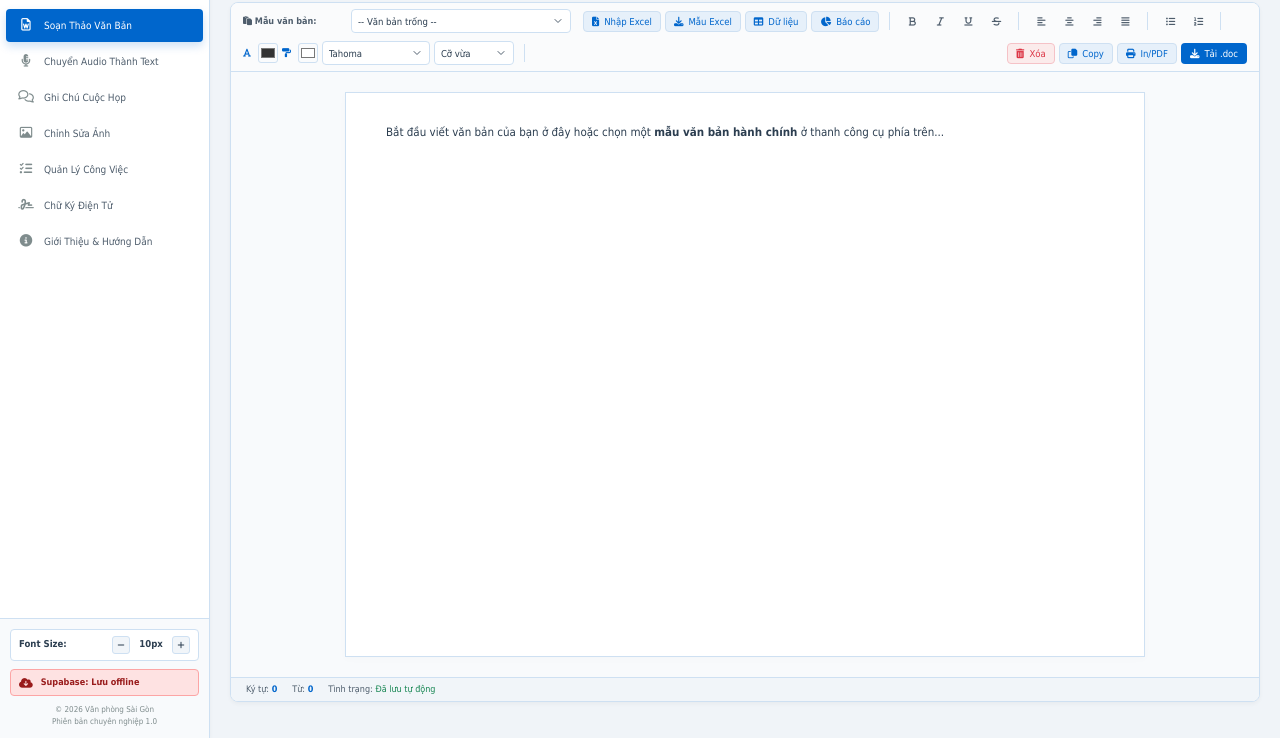
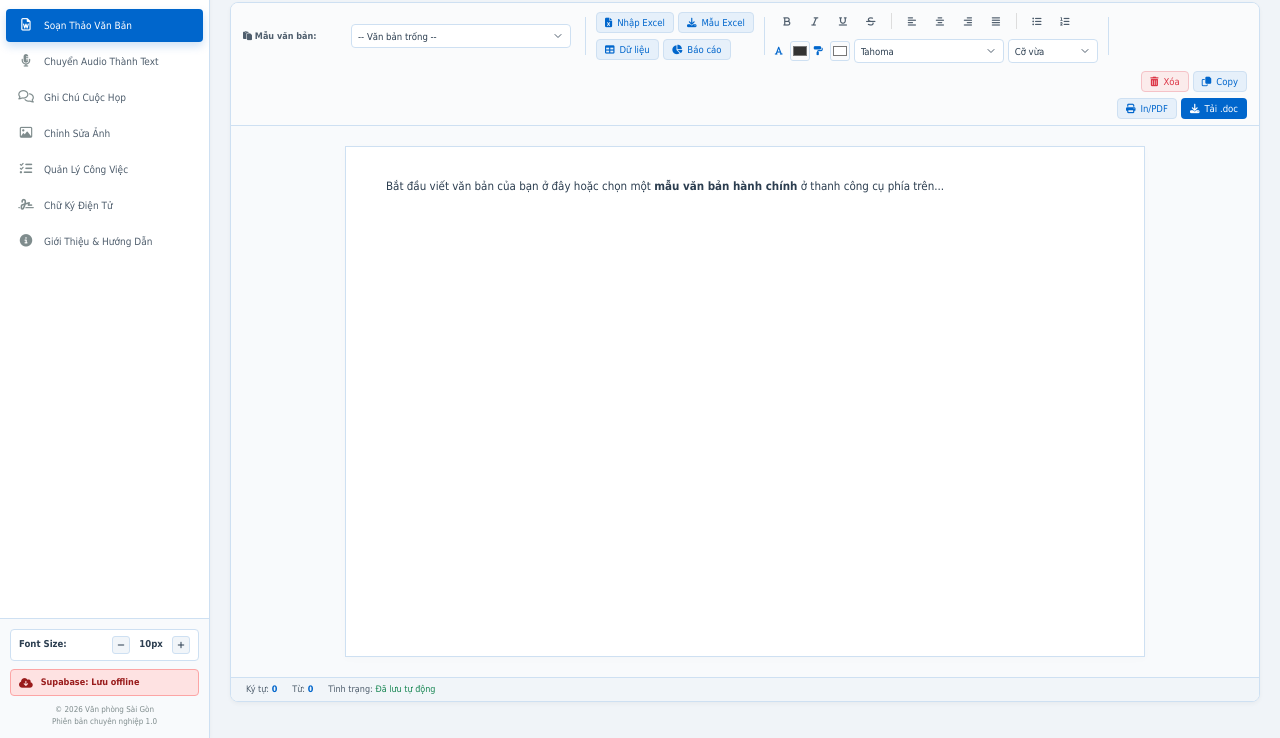
Before and after one commit to Mike-Huy/vanphongsg, a website: page index.html in a window 1280 px wide. Shown: the part 62-800 px from the top of the page. Drawn offline with nearby package versions, Linux system fonts and the light colour scheme; no server answers; a script that the page names is missing.

Commit message:
style: Split toolbar controls and actions into 2-row segments and move action buttons to top right

```diff
--- a/index.html
+++ b/index.html
@@ -131,44 +131,45 @@
                             </div>
                         </div>
 
-                        <!-- Excel Import Button -->
+                        <div class="toolbar-divider" style="height: 38px;"></div>
+
+                        <!-- Excel & Data Buttons (split into 2 rows) -->
+                        <div class="toolbar-group-vertical" style="display: flex; flex-direction: column; gap: 6px; align-items: flex-start; justify-content: center;">
                             <div class="toolbar-group">
                                 <button id="btn-excel-import" class="btn btn-secondary btn-sm" title="Nhập danh sách từ Excel"><i class="fa-solid fa-file-excel text-success"></i> Nhập Excel</button>
                                 <input type="file" id="excel-upload-input" accept=".xlsx, .xls, .csv" style="display: none;">
                                 <button id="btn-excel-template" class="btn btn-secondary btn-sm" title="Tải mẫu Excel mẫu"><i class="fa-solid fa-download text-success"></i> Mẫu Excel</button>
+                            </div>
+                            <div class="toolbar-group">
                                 <button id="btn-show-data" class="btn btn-secondary btn-sm" title="Xem bảng dữ liệu chi tiết"><i class="fa-solid fa-table"></i> Dữ liệu</button>
                                 <button id="btn-show-report" class="btn btn-secondary btn-sm" title="Xem báo cáo tổng hợp"><i class="fa-solid fa-chart-pie text-blue"></i> Báo cáo</button>
                             </div>
+                        </div>
 
-                        <div class="toolbar-divider"></div>
+                        <div class="toolbar-divider" style="height: 38px;"></div>
 
-                        <!-- Formatting Controls -->
+                        <!-- Formatting Controls (split into 2 rows) -->
+                        <div class="toolbar-group-vertical" style="display: flex; flex-direction: column; gap: 6px; align-items: flex-start; justify-content: center;">
+                            <!-- Row 1: Basic text styles and alignments -->
                             <div class="toolbar-group">
                                 <button class="btn-tool" data-command="bold" title="In đậm (Ctrl+B)"><i class="fa-solid fa-bold"></i></button>
                                 <button class="btn-tool" data-command="italic" title="In nghiêng (Ctrl+I)"><i class="fa-solid fa-italic"></i></button>
                                 <button class="btn-tool" data-command="underline" title="Gạch chân (Ctrl+U)"><i class="fa-solid fa-underline"></i></button>
                                 <button class="btn-tool" data-command="strikeThrough" title="Gạch ngang"><i class="fa-solid fa-strikethrough"></i></button>
-                        </div>
 
-                        <div class="toolbar-divider"></div>
+                                <div style="width: 1px; height: 16px; background-color: #ddd; margin: 0 4px;"></div>
 
-                        <div class="toolbar-group">
                                 <button class="btn-tool" data-command="justifyLeft" title="Canh trái"><i class="fa-solid fa-align-left"></i></button>
                                 <button class="btn-tool" data-command="justifyCenter" title="Canh giữa"><i class="fa-solid fa-align-center"></i></button>
                                 <button class="btn-tool" data-command="justifyRight" title="Canh phải"><i class="fa-solid fa-align-right"></i></button>
                                 <button class="btn-tool" data-command="justifyFull" title="Canh đều"><i class="fa-solid fa-align-justify"></i></button>
-                        </div>
 
-                        <div class="toolbar-divider"></div>
+                                <div style="width: 1px; height: 16px; background-color: #ddd; margin: 0 4px;"></div>
 
-                        <div class="toolbar-group">
                                 <button class="btn-tool" data-command="insertUnorderedList" title="Danh sách không thứ tự"><i class="fa-solid fa-list-ul"></i></button>
                                 <button class="btn-tool" data-command="insertOrderedList" title="Danh sách có thứ tự"><i class="fa-solid fa-list-ol"></i></button>
                             </div>
-
-                        <div class="toolbar-divider"></div>
-
-                        <!-- Colors, Fonts and Sizes -->
+                            <!-- Row 2: Colors, Font Selection & Sizes -->
                             <div class="toolbar-group">
                                 <div class="color-picker-wrapper">
                                     <label for="text-color" title="Màu chữ"><i class="fa-solid fa-font text-blue"></i></label>
@@ -178,7 +179,7 @@
                                     <label for="bg-color" title="Màu nền chữ"><i class="fa-solid fa-paint-roller text-blue"></i></label>
                                     <input type="color" id="bg-color" value="#ffffff">
                                 </div>
-                            <select id="font-family-select" class="form-select select-sm select-auto" title="Font chữ">
+                                <select id="font-family-select" class="form-select select-sm select-auto" title="Font chữ" style="width: 150px;">
                                     <option value="'Tahoma', 'Segoe UI', sans-serif" selected>Tahoma</option>
                                     <option value="'Times New Roman', Times, serif">Times New Roman</option>
                                     <option value="'Arial', sans-serif">Arial</option>
@@ -186,22 +187,27 @@
                                     <option value="'Courier New', Courier, monospace">Courier New</option>
                                     <option value="'Georgia', serif">Georgia</option>
                                 </select>
-                            <select id="font-size-select" class="form-select select-sm select-narrow" title="Kích cỡ chữ">
+                                <select id="font-size-select" class="form-select select-sm select-narrow" title="Kích cỡ chữ" style="width: 90px;">
                                     <option value="1">Cỡ nhỏ</option>
                                     <option value="3" selected>Cỡ vừa</option>
                                     <option value="5">Cỡ lớn</option>
                                     <option value="7">Cỡ rất lớn</option>
                                 </select>
                             </div>
+                        </div>
 
-                        <div class="toolbar-divider"></div>
+                        <div class="toolbar-divider" style="height: 38px;"></div>
 
-                        <!-- Actions -->
-                        <div class="toolbar-group align-right">
+                        <!-- Actions Buttons (split into 2 rows, moved up to right side) -->
+                        <div class="toolbar-group-vertical align-right" style="display: flex; flex-direction: column; gap: 6px; align-items: flex-end; justify-content: center; margin-left: auto;">
+                            <div class="toolbar-group">
                                 <button id="btn-editor-clear" class="btn btn-danger btn-sm" title="Xóa toàn bộ"><i class="fa-solid fa-trash-can"></i> Xóa</button>
                                 <button id="btn-editor-copy" class="btn btn-secondary btn-sm" title="Sao chép văn bản"><i class="fa-regular fa-copy"></i> Copy</button>
+                            </div>
+                            <div class="toolbar-group">
                                 <button id="btn-editor-print" class="btn btn-secondary btn-sm" title="In hoặc xuất PDF"><i class="fa-solid fa-print"></i> In/PDF</button>
                                 <button id="btn-editor-download" class="btn btn-primary btn-sm" title="Tải xuống tệp .doc"><i class="fa-solid fa-download"></i> Tải .doc</button>
+                            </div>
                         </div>
                     </div>
 
```
Lines whose indentation alone changed are shown as unchanged.
